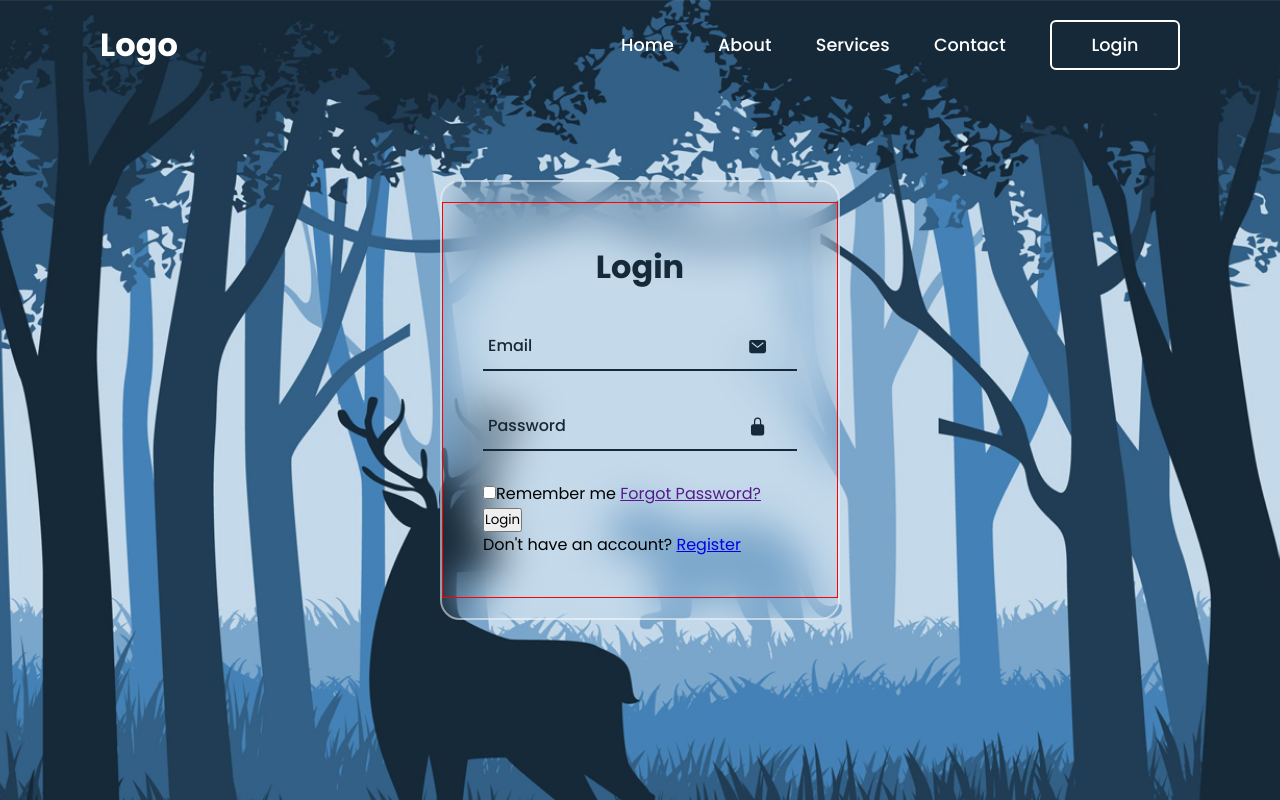
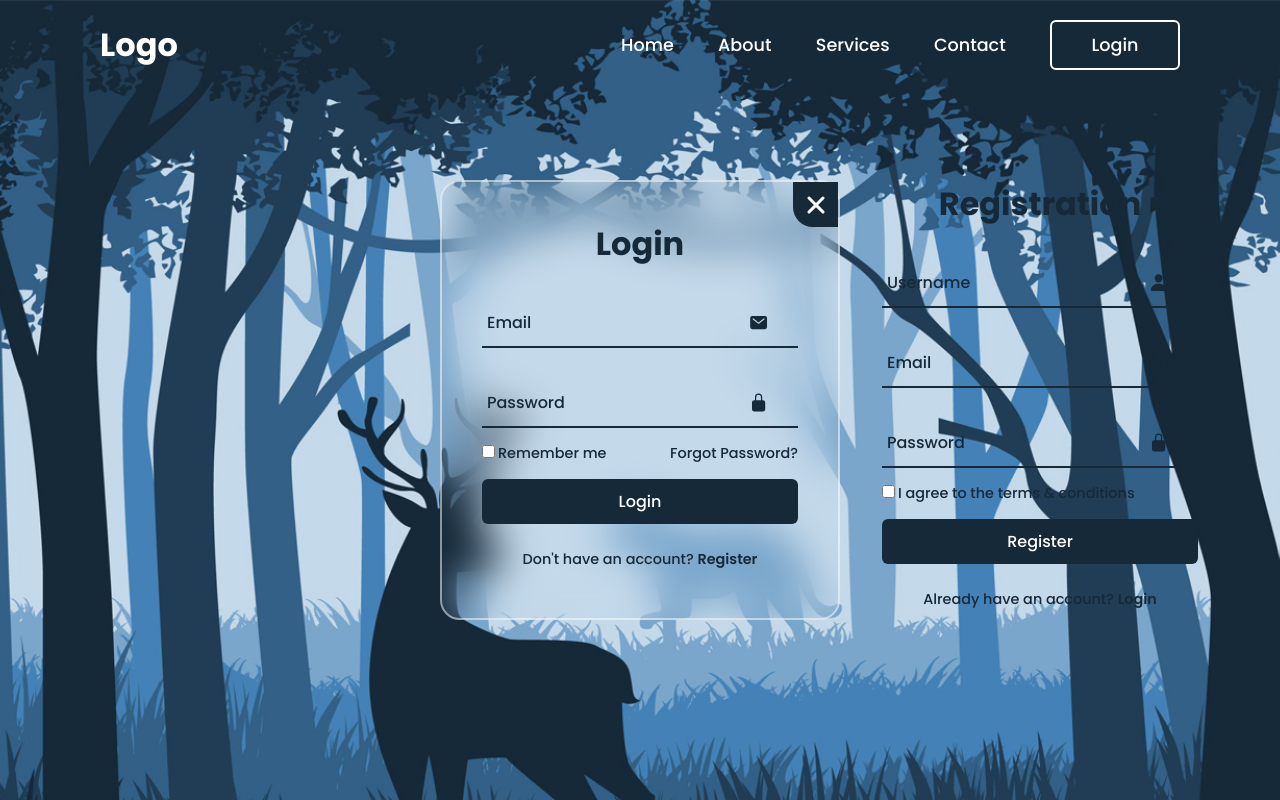
Before and after one commit to Oluwalopamilerin/Login-registration-website, a plain HTML site: page index.html in a window 1280 px wide. Drawn offline with nearby package versions, Linux system fonts and the light colour scheme.

Commit message:
completed the login and register page structure

```diff
--- a/index.html
+++ b/index.html
@@ -24,6 +24,10 @@
  </header>
 
   <div class="wrapper">
+    <span class="icon-close">
+      <ion-icon name="close"></ion-icon>
+    </span>
+
     <div class="form-box login">
       <h2>Login</h2>
       <form action="#" >
@@ -36,7 +40,7 @@
         <div class="input-box">
           <span class="icon"><ion-icon name="lock-closed"></ion-icon></span>
           <input type="password" required>
-        <label for="">Password</label>
+          <label for="password">Password</label>
         </div>
 
         <div class="remember-forgot">
@@ -51,6 +55,40 @@
 
       </form>
     </div>
+
+    <div class="form-box register">
+      <h2>Registration</h2>
+      <form action="#" >
+        <div class="input-box">
+          <span class="icon"><ion-icon name="person"></ion-icon></span>
+          <input type="username" required autocomplete="off">
+          <label for="username">Username</label>
+        </div>
+
+        <div class="input-box">
+          <span class="icon"><ion-icon name="mail"></ion-icon></span>
+          <input type="email" required autocomplete="off">
+          <label for="email">Email</label>
+        </div>
+
+        <div class="input-box">
+          <span class="icon"><ion-icon name="lock-closed"></ion-icon></span>
+          <input type="password" required>
+          <label for="password">Password</label>
+        </div>
+
+        <div class="remember-forgot">
+
+          <label for=""><input type="checkbox">I agree to the terms & conditions</label>
+          <!-- <a href="">Forgot Password?</a> -->
+        </div>
+        <button type="submit" class="btn">Register</button>
+        <div class="login-register">
+          <p>Already have an account? <a href="#" class="login-link">Login</a></p>
+        </div>
+
+      </form>
+    </div>
   </div>
   <script src="script.js"></script>
   <script type="module" src="https://unpkg.com/ionicons@7.1.0/dist/ionicons/ionicons.esm.js"></script>
--- a/styles.css
+++ b/styles.css
@@ -93,19 +93,45 @@ header{
   display: flex;
   justify-content: center;
   align-items: center;
+  /* overflow: hidden; */
 }
 
 .wrapper>.form-box{
-  border: 1px solid red;
   width: 100%;
   padding: 40px;
 
+}
+
+.wrapper>.form-box.login{
+  /* display: none; */
+}
+
+.wrapper>.form-box.register{
+  position: absolute;
+  transform: translateX(400px);
 }
 
 .wrapper>.form-box>h2{
   font-size: 2em;
   color: #162938;
   text-align: center;
+}
+
+.wrapper>.icon-close{
+  position: absolute;
+  right: 0;
+  top:0;
+  width: 45px;
+  height: 45px;
+  background: #162938;
+  color: #fff;
+  font-size: 2em;
+  display: flex;
+  justify-content: center;
+  align-items: center;
+  border-bottom-left-radius: 20px;
+  cursor: pointer;
+  z-index:1;
 }
 
 .wrapper>.form-box .input-box{
@@ -124,6 +150,12 @@ header{
   color: #162938;
   font-weight: 500;
   pointer-events: none;
+  transition: .5s
+}
+
+.input-box input:focus~label,
+.input-box input:valid~label{
+  top: -5px;
 }
 
 .input-box>input{
@@ -132,6 +164,10 @@ header{
   background: transparent;
   border: none;
   outline: none;
+  font-size: 1em;
+  color: #162938;
+  font-weight: 600;
+  padding: 0 50px 0 5px;
 }
 
 .input-box>.icon{
@@ -139,5 +175,61 @@ header{
   right: 30px;
   font-size: 1.2em;
   color: #162938;
-  line-height: 57px;
+  bottom: 6px;
+  /* line-height: 57px; */
 }
+
+.remember-forgot{
+  font-size: .9em;
+  color: #162938;
+  font-weight: 500;
+  margin: -15px 0 15px;
+  display: flex;
+  justify-content: space-between;
+}
+
+.remember-forgot label input{
+  accent-color: #162938;
+  margin-right: 3px;
+}
+
+.remember-forgot a{
+  color: #162938;
+  text-decoration: none;
+}
+
+.remember-forgot a:hover{
+  text-decoration: underline;
+}
+
+.btn{
+  width: 100%;
+  /* padding: 15px 0 15px; */
+  height: 45px;
+  background: #162938;
+  color: #fff;
+  border: 0;
+  outline: 0;
+  border-radius: 6px;
+  cursor: pointer;
+  font-size: 1em;
+  font-weight: 500;
+}
+
+.login-register{
+ font-size: 0.9em;
+ color: #162938;
+ text-align: center;
+ font-weight: 500;
+ margin: 25px 0 10px;
+}
+
+.login-register>p>a{
+  color: #162938;
+  text-decoration: none;
+  font-weight: 600;
+}
+
+.login-register>p>a:hover{
+  text-decoration: underline;
+}
```
Lines whose indentation alone changed are shown as unchanged.
